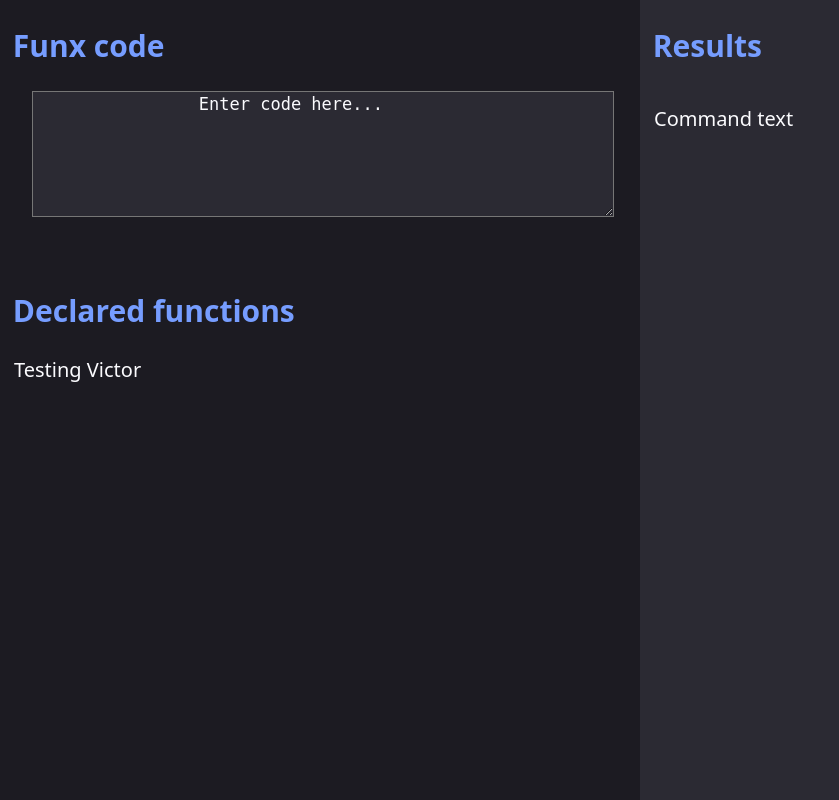
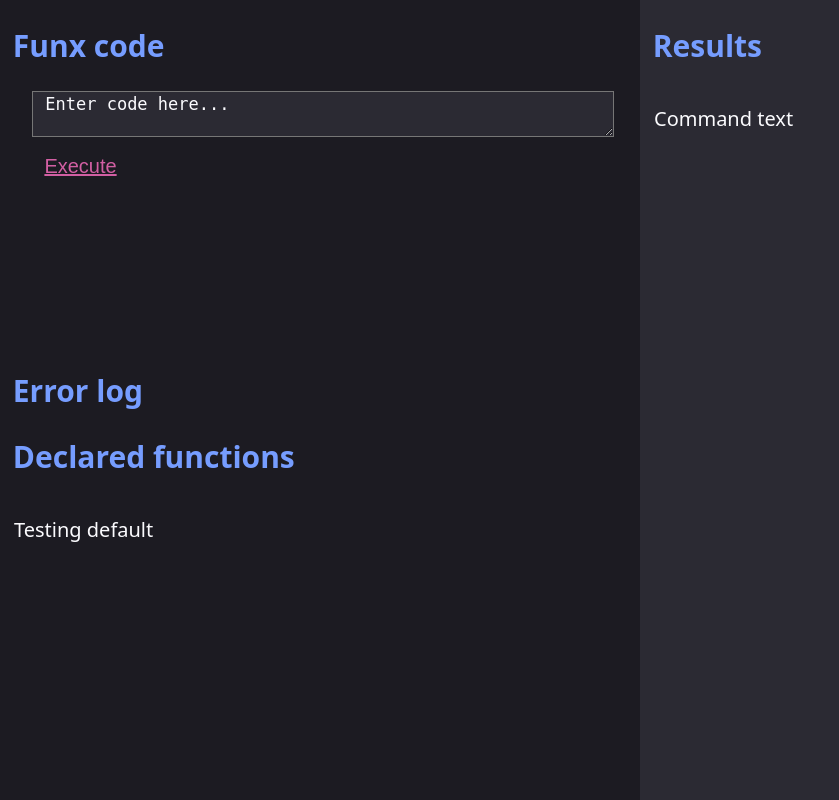
Before and after one commit to Vicara12/FIB-LP, a Flask app: page / in a window 1280 px wide. Shown: the whole page, without its empty margins (0-839 px from the left). Run offline with Flask 2, Linux system fonts and the light colour scheme.

Commit message:
Feat: got text from textarea

```diff
--- /dev/null
+++ b/app.py
@@ -0,0 +1,13 @@
+#!/bin/python3
+
+from flask import Flask, render_template, request
+app = Flask(__name__)
+from random import random
+
+@app.route('/', methods = ['GET','POST'])
+def base():
+    if request.method == 'POST':
+        print(request.form)
+        return render_template('base.html', name = "ok")
+    else:
+        return render_template('base.html', name = "default")
--- a/funx_interp.py
+++ /dev/null
@@ -1,9 +0,0 @@
-#!/bin/python3
-
-from flask import Flask, render_template, request
-app = Flask(__name__)
-
-@app.route('/')
-def base():
-    name = "Victor"
-    return render_template('base.html', name = name)
--- a/templates/base.html
+++ b/templates/base.html
@@ -6,13 +6,20 @@
     <meta name="viewport" content="width=device-width, initial-scale=1.0">
     <title>Funx interp</title>
     <style>
+
+        :root {
+            --blue: #0AA5E2;
+            --violet: #D25FA3;
+            --white: #FBFBFE;
+        }
+
         body {
             display: flex;
             margin: 0;
         }
 
         p{
-            color: #FBFBFE;
+            color: var(--white);
             font-family: system-ui;
             font-size: 20px;
             margin: 14px;
@@ -35,9 +42,8 @@
 
         textarea {
             id: "new_code";
-            name: "new_code";
             background-color: #2B2A33;
-            color: #FBFBFE;
+            color: var(--white);
             margin-left: 5%;
             margin-right: 5%;
             width: 90%;
@@ -73,8 +79,18 @@
             overflow: auto;
             min-height: 2em;
         }
-        footer{
-                flex-shrink: 0;
+
+        input {
+            margin: 1%;
+            margin-left: 3%;
+            position: absolute;
+            background: none;
+            color: var(--violet);
+            border: none;
+            outline: none;
+            text-decoration: underline;
+            font-size: 20px;
+            word-wrap: break-word;
         }
 
     </style>
@@ -84,18 +100,27 @@
     <!-- left pannel -->
     <section>
         <!-- new code section -->
-        <div style="position: relative; height: 30%;">
+        <div style="position: static; height: 40%;">
             <h1> Funx code </h1>
-            <textarea>
-                Enter code here...
-            </textarea>
+            <form action="/" method="post", id="code">
+                <textarea onfocus="if(this.value==this.defaultValue)this.value=''"
+            onblur="if(this.value=='')this.value=this.defaultValue"
+            form="code" name="codearea"> Enter code here...</textarea>
+                <input type="submit" name="submit" value="Execute" class=.exec>
+            </form>
+        </div>
+
+        <div>
+            <h1> Error log </h1>
         </div>
 
         <!-- functions section -->
         <div>
-            <h1> Declared functions </h1>
+            <header><h1> Declared functions </h1></header>
         </div>
+        <div class="body">
             <p> Testing {{ name }} </p>
+        </div>
     </section>
 
     <!-- right pannel -->
```
Also changed, not shown: 1 other file. Lines whose indentation alone changed are shown as unchanged.
